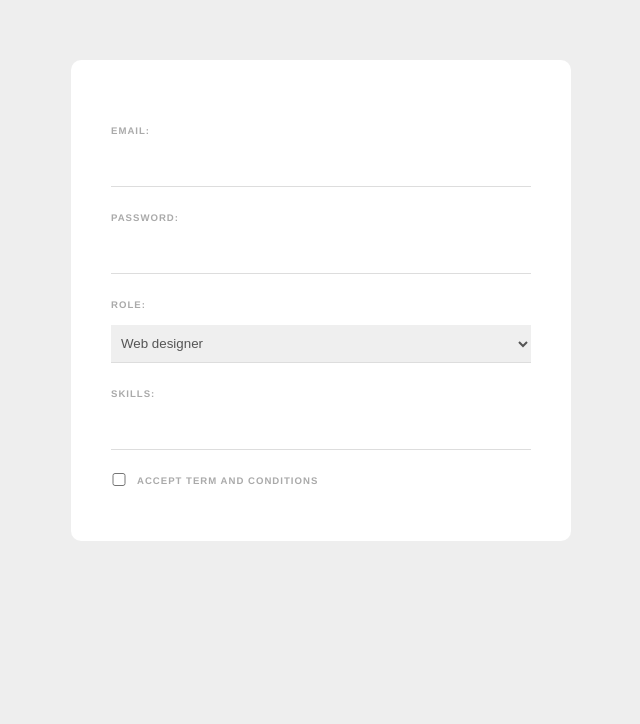
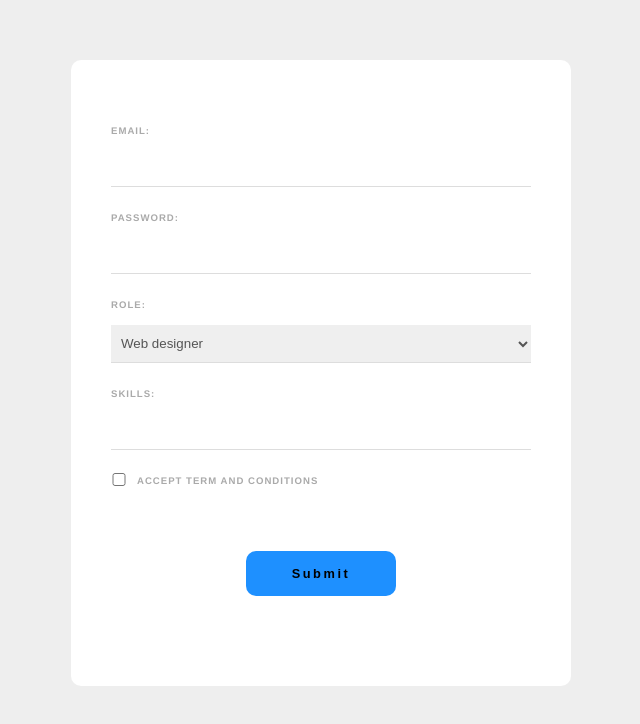
Before and after one commit to DusanKubala/vue-form, a Vue app: page / in a window 1280 px wide. Shown: the top 724 px of the page, without its empty margins (319-959 px from the left). Built offline with nearby package versions, Linux system fonts and the light colour scheme.

Commit message:
Add submit button with style without functionality

```diff
--- a/src/components/SignupForm.vue
+++ b/src/components/SignupForm.vue
@@ -21,6 +21,10 @@
     <div class="terms">
         <input type="checkbox" required v-model="terms">
         <label>Accept term and conditions</label>
+    </div>
+
+    <div class="submitButton">
+        <button>Submit</button>
     </div>
 
   </form>
@@ -107,4 +111,22 @@ export default {
         color: #777;
         cursor: pointer;
     }
+
+    button {
+        width: 150px;
+        height: 45px;
+        margin: 50px auto;
+        background: dodgerblue;
+        color: black;
+        border: none;
+        border-radius: 10px;
+        letter-spacing: 0.2em;
+        font-size: 80%;
+        font-weight: bold;
+        cursor: pointer;
+    }
+
+    .submitButton {
+        text-align: center;
+    }
 </style>
```
